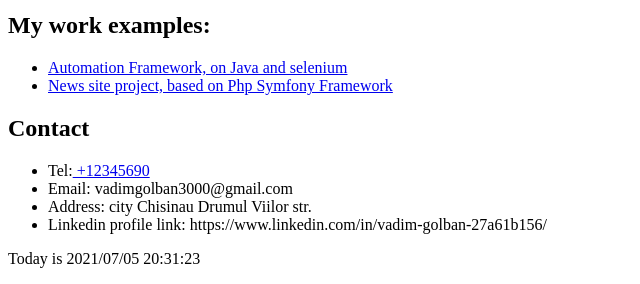
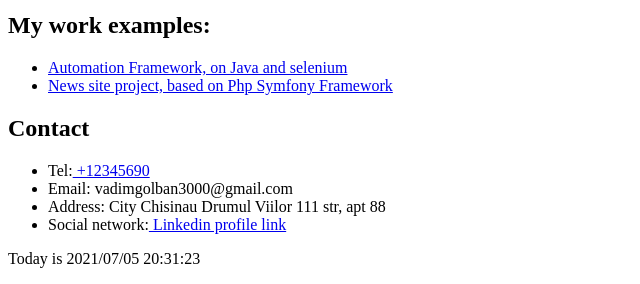
Before and after one commit to vadim3000/It_course, a PHP site: page /public/index.php in a window 1280 px wide. Shown: the part 1002-1286 px from the top of the page, without its empty margins (0-640 px from the left). Run offline with PHP 8.4, Linux system fonts and the light colour scheme.

Commit message:
added changes in contact section

```diff
--- a/public/index.php
+++ b/public/index.php
@@ -76,10 +76,10 @@
 			<section id="contact">
 		         <h2>Contact</h2>
 				    <ul>
-                        <li><span class="contact-list">Tel:</span><a href="tel:+1234567890">    +12345690</a></li>
-                        <li><span class="contact-list">Email: vadimgolban3000@gmail.com</span></li>
-                        <li><span class="contact-list">Address: city Chisinau Drumul Viilor str.</span></li>
-                        <li><span class="contact-list">Linkedin profile link: https://www.linkedin.com/in/vadim-golban-27a61b156/</span></li>
+                        <li><span class="contact-list">Tel:</span><a href="tel:+1234567890"> +12345690</a></li>
+                        <li><span class="contact-list">Email:</span> vadimgolban3000@gmail.com</li>
+                        <li><span class="contact-list">Address:</span> City Chisinau Drumul Viilor 111 str, apt 88</li>
+                        <li><span class="contact-list">Social network:</span><a href="https://www.linkedin.com/in/vadim-golban-27a61b156/"> Linkedin profile link<a></li>
 				    </ul>
 		   </section>
 
```
